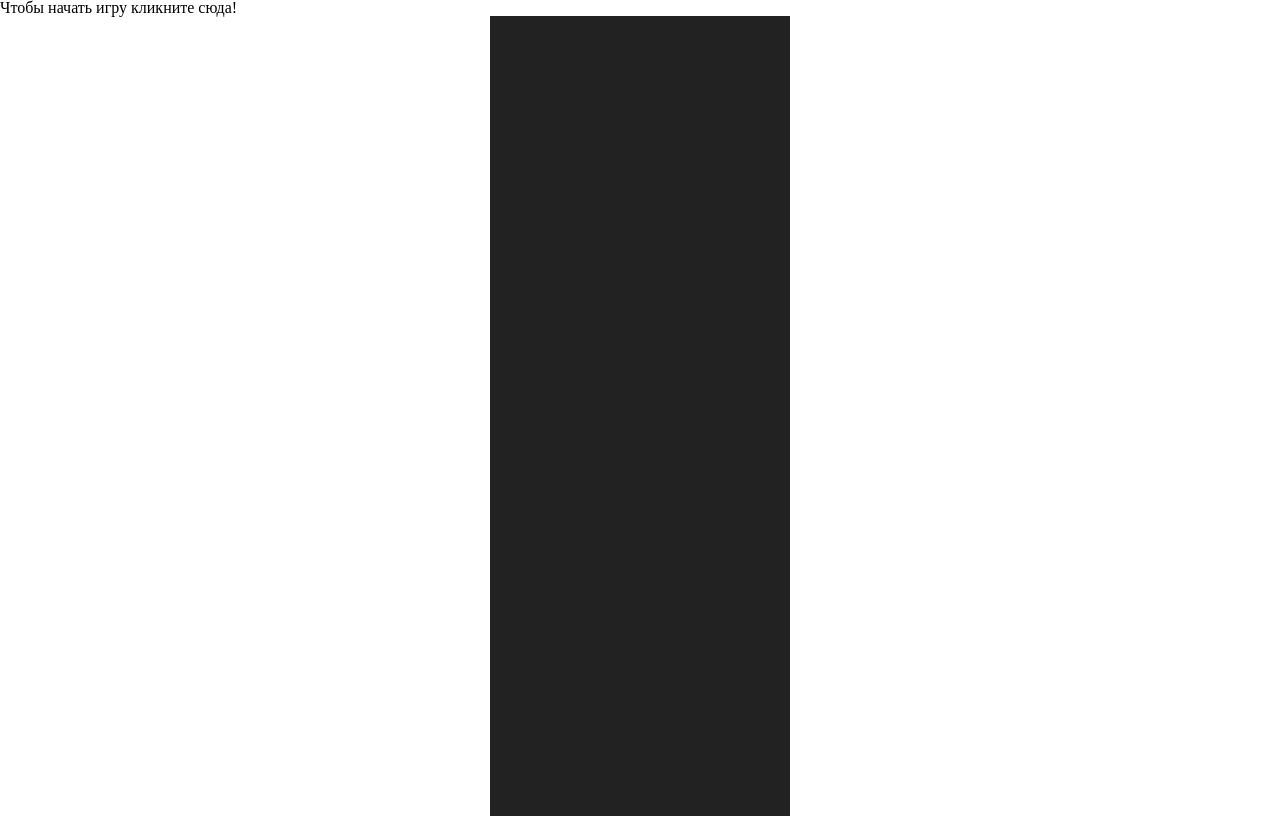
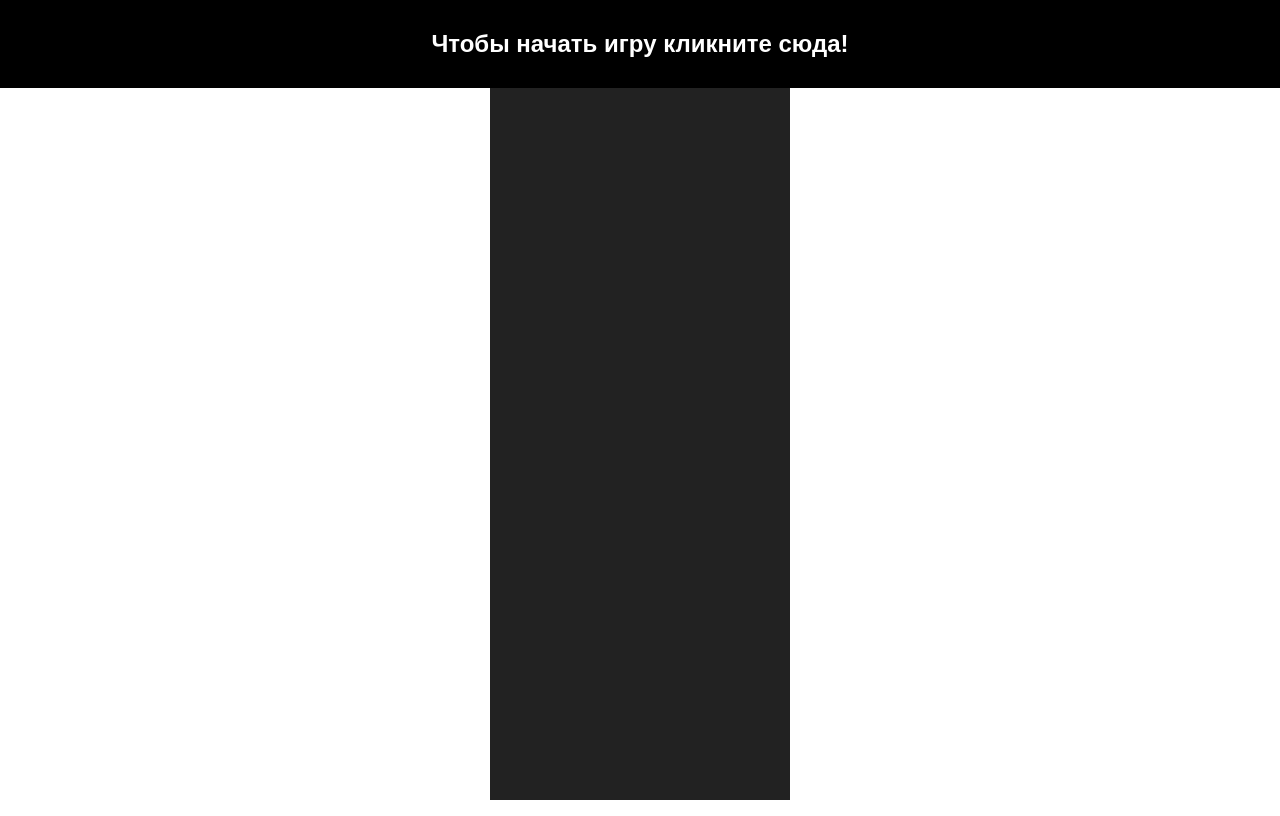
Before and after one commit to ArtemPotapchick/NeedForJs, a plain HTML site: page index.html in a window 1280 px wide. Drawn offline with Linux system fonts and the light colour scheme.

Commit message:
Update style.css

```diff
--- a/style.css
+++ b/style.css
@@ -51,8 +51,7 @@ table {
     height: 100px;
     background: transparent url('./image/newplayer.png') center / cover no-repeat;
     position: absolute;
-    left: 125px;
-    bottom: 10px;
+
 }
 
 .gameArea{
@@ -70,3 +69,33 @@ table {
     background: #fff;
     left: 145px;
 }
+.start{
+    position: absolute;
+    left: 0;
+    top: 0;
+    width: 100%;
+    margin:0;
+    padding: 2rem 0;
+    text-align : center;
+    z-index: 200;
+    color: #fff;
+    font-size: 1.5rem;
+    background: black;
+    cursor: pointer;
+    font-family: sans-serif;
+    font-weight: 700;
+}
+.score{
+    position: absolute;
+    top: 0;
+    left: 0;
+    width: 100%;
+    background: black;
+    padding: 1rem;
+    z-index: 200;
+    font-size : 1.5rem;
+    color: skyblue;
+    text-align: center;
+    font-family: sans-serif;
+    font-weight: 500;
+}
```
